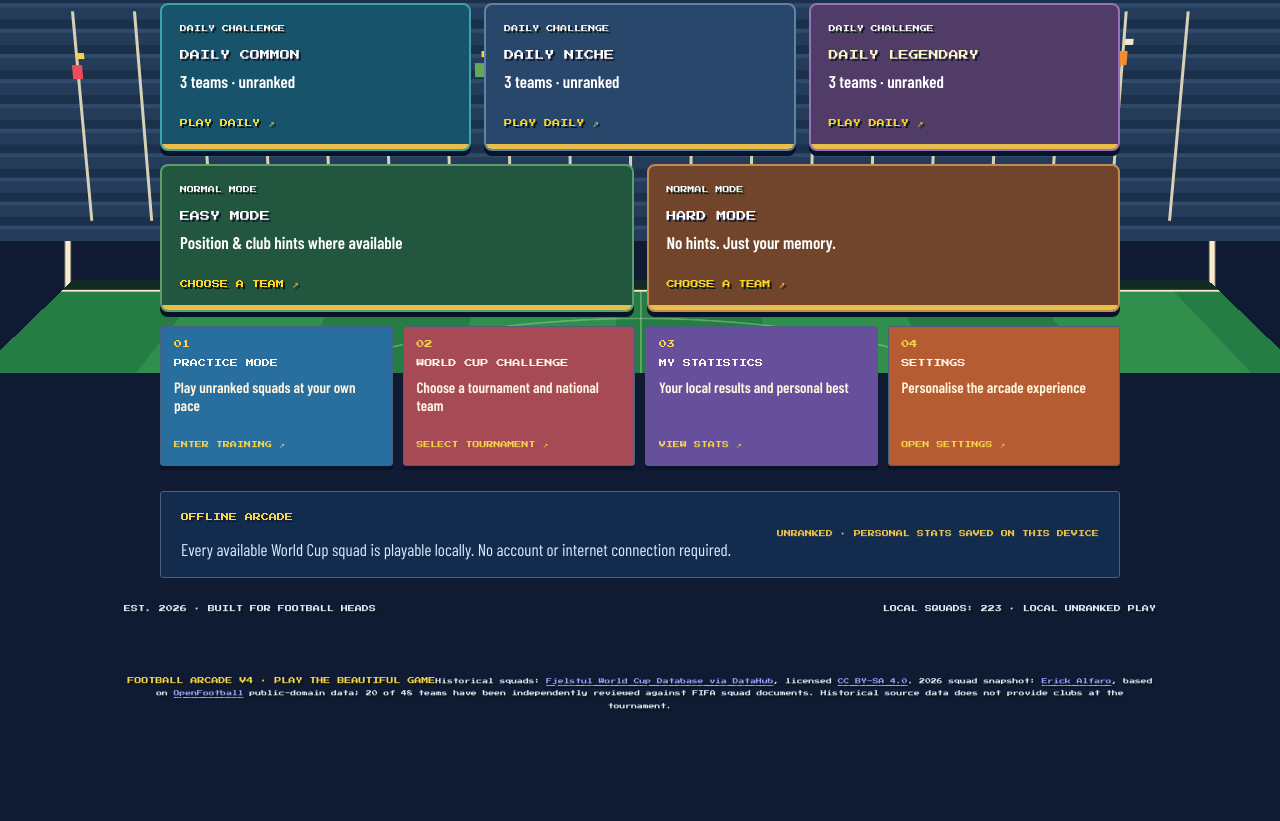
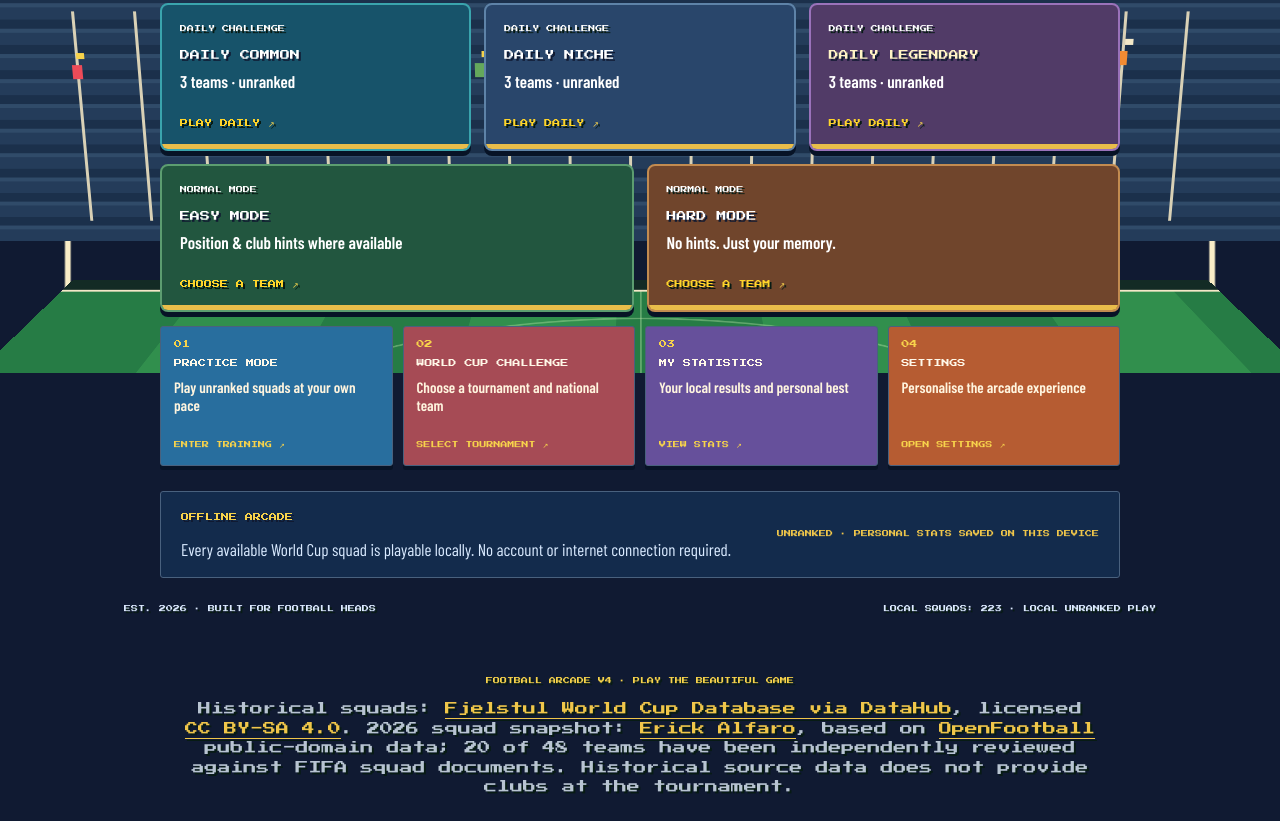
Before and after one commit to SilasIntimbereich/Ballwissen, a website with bundled scripts: page index.html in a window 1280 px wide. Shown: the part 427-1248 px from the top of the page. Before the commit the page ends 1163 px from the top, so only its background shows below. Built offline with nearby package versions, Linux system fonts and the light colour scheme; a web font is replaced by a local one.

Commit message:
Style source attribution in the retro footer

```diff
--- a/assets/css/styles.css
+++ b/assets/css/styles.css
@@ -550,3 +550,6 @@ h1 span{background:none;color:#f0c64a;-webkit-background-clip:border-box;backgro
  .player-card{padding:10px}
  .result{padding:18px 12px}
 }
+
+.data-attribution{display:block;max-width:920px;margin:12px auto 0;color:#b8c4d2;font-size:13px;line-height:1.5;text-align:center}
+.data-attribution a{color:#f0c64a;text-decoration:underline;text-underline-offset:3px}
```
